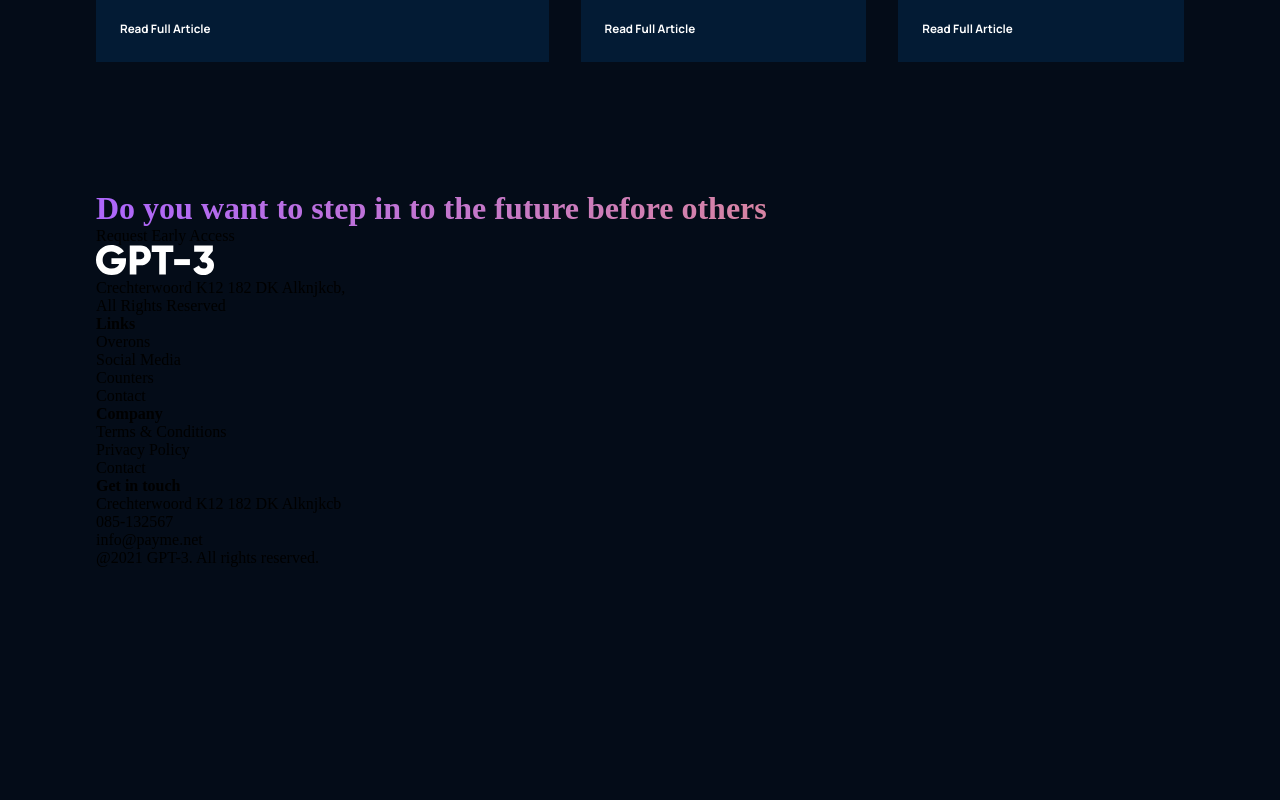
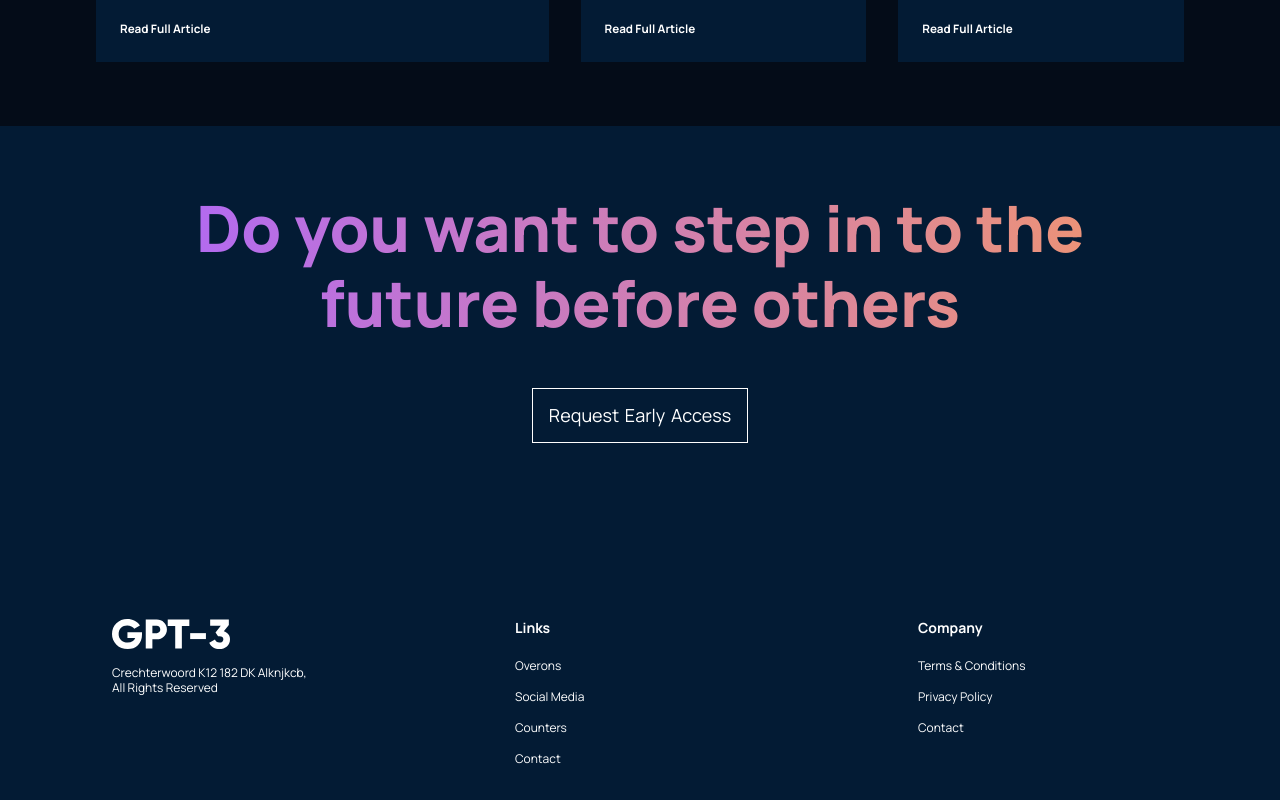
Before and after one commit to sparshgahlot1/WhatGPT3, a React (Create React App) app: page / in a window 1280 px wide. Shown: the part 4060-4860 px from the top of the page. Before the commit the page ends 4691 px from the top, so only its background shows below. Built offline with nearby package versions, Linux system fonts and the light colour scheme.

Commit message:
footer.css is ready

```diff
--- a/src/containers/blog/Blog.jsx
+++ b/src/containers/blog/Blog.jsx
@@ -6,7 +6,7 @@ import './blog.css';
 
 const Blog = () => {
   return (
-    <div className='gpt3__blog section__padding' id='#blog'>
+    <div className='gpt3__blog section__padding' id='blog'>
       <div className='gpt3__blog-heading'>
         <h1 className="gradient__text">A lot is happening, <br /> We are blogging about it.</h1>
       </div>
--- a/src/containers/footer/footer.css
+++ b/src/containers/footer/footer.css
@@ -0,0 +1,146 @@
+.gpt3__footer {
+    display: flex;
+    flex-direction: column;
+    justify-content: center;
+    align-items: center;
+
+    background: var(--color-footer);
+}
+
+.gpt3__footer-heading {
+    width: 100%;
+    text-align: center;
+
+    margin-bottom: 3rem;
+}
+
+.gpt3__footer-heading h1 {
+    font-family: var(--font-family);
+    font-weight: 800;
+    font-size: 64px;
+    line-height: 75px;
+}
+
+.gpt3__footer-btn {
+    display: flex;
+    justify-content: center;
+    align-items: center;
+
+    padding: 1rem;
+    border: 1px solid #fff;
+    text-align: center;
+
+    margin-bottom: 10rem;
+    cursor: pointer;
+}
+
+.gpt3__footer-btn p {
+    font-size: 18px;
+    font-family: var(--font-family);
+    line-height: 21px;
+    color: #fff;
+    word-spacing: 2px;
+}
+
+.gpt3__footer-links {
+    display: flex;
+    justify-content: space-between;
+    align-items: flex-start;
+    flex-direction: row;
+    flex-wrap: wrap;
+
+    width: 100%;
+    text-align: left;
+}
+
+.gpt3__footer-links div {
+    width: 250px;
+    margin: 1rem;
+}
+
+.gpt3__footer-links_logo {
+    display: flex;
+    flex-direction: column;
+}
+
+.gpt3__footer-links_logo img {
+    width: 118px;
+    height: 30px;
+
+    margin-bottom: 1rem;
+}
+
+.gpt3__footer-links_logo p {
+    font-family: var(--font-family);
+    font-size: 12px;
+    line-height: 15px;
+    color: #fff;
+}
+
+.gpt3__footer-links_div {
+    display: flex;
+    justify-content: flex-start;
+    flex-direction: column;
+}
+
+.gpt3__footer-links_div h4 {
+    font-size: 14px;
+    line-height: 17px;
+    font-family: var(--font-family);
+    color: #fff;
+
+    margin-bottom: 0.9rem;
+}
+
+.gpt3__footer-links_div p {
+    font-size: 12px;
+    line-height: 15px;
+    font-family: var(--font-family);
+    color: #fff;
+
+    margin: 0.5rem 0;
+    cursor: pointer;
+}
+
+.gpt3__footer-copyright {
+    margin-top: 2rem;
+    text-align: center;
+    width: 100%;
+}
+
+.gpt3__footer-copyright p {
+    font-size: 12px;
+    font-family: var(--font-family);
+    line-height: 15px;
+    color: #fff;
+}
+
+@media screen and (max-width: 850px) {
+    .gpt3__footer-heading h1 {
+        font-size: 44px;
+        line-height: 50px;
+    }
+}
+
+@media screen and (max-width: 550px) {
+    .gpt3__footer-heading h1 {
+        font-size: 34px;
+        line-height: 42px;
+    }
+
+    .gpt3__footer-links div {
+        margin: 1rem 0;
+    }
+
+    .gpt3__footer-btn p {
+        font-size: 14px;
+        line-height: 20px;
+    }
+}
+
+@media screen and (max-width: 400px) {
+    .gpt3__footer-heading h1 {
+        font-size: 27px;
+        line-height: 38px;
+    }
+}
```
